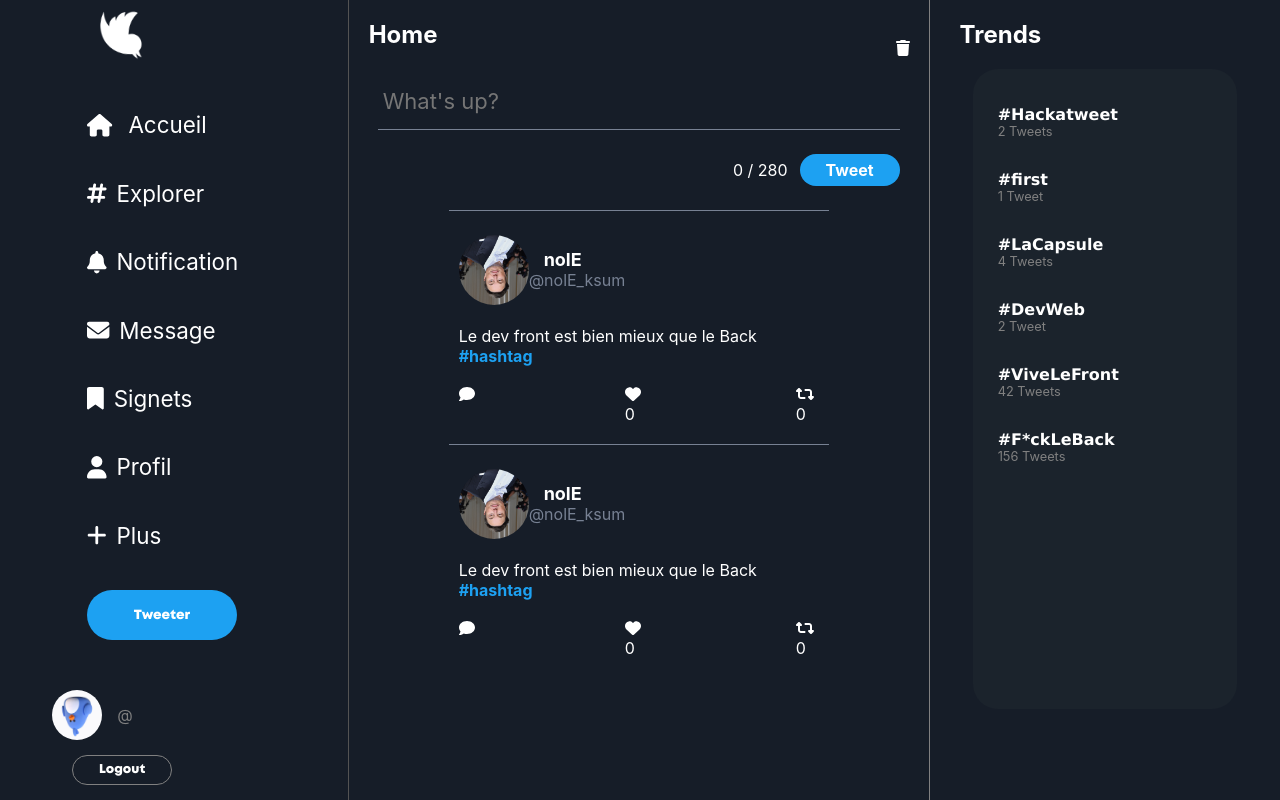
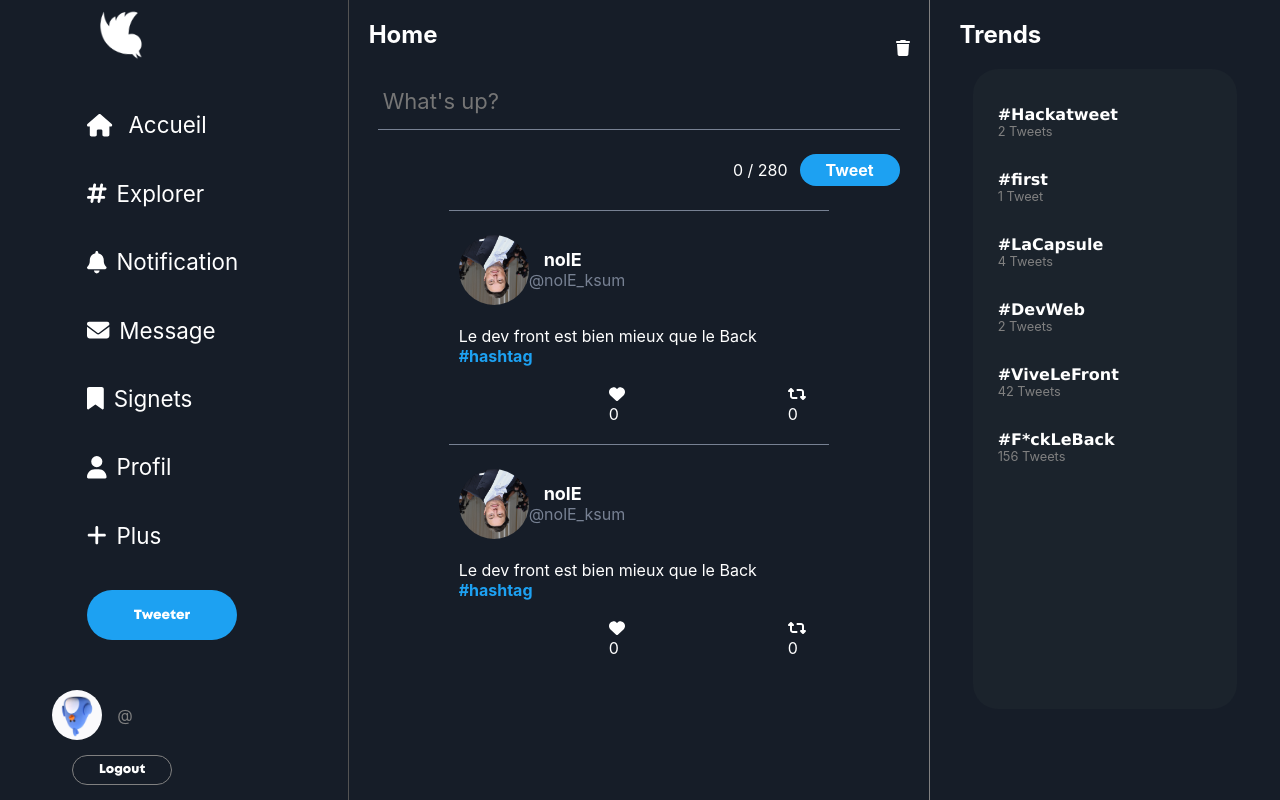
Before and after one commit to Yelizze/twitterfork-front, a Next.js app: page /home in a window 1280 px wide. Built offline with nearby package versions, Linux system fonts and the light colour scheme.

Commit message:
add front

```diff
--- a/components/Home.js
+++ b/components/Home.js
@@ -143,7 +143,7 @@ function Home() {
           </div>
           <div className={styles.trends}>
             <span>#DevWeb</span>
-            <p>2 Tweet</p>
+            <p>2 Tweets</p>
           </div>
           <div className={styles.trends}>
             <span>#ViveLeFront</span>
--- a/components/Tweet.js
+++ b/components/Tweet.js
@@ -68,13 +68,7 @@ function Tweet() {
         <span className={styles.hashtag}>#hashtag</span>
       </p>
       <div className={styles.tweetIcon}>
-        <div>
-          <FontAwesomeIcon
-            icon={faComment}
-            onClick={() => handleComment()}
-            style={CommentStyle}
-          />
-        </div>
+        <div></div>
         <div>
           <FontAwesomeIcon
             icon={faHeart}
--- a/styles/Home.module.css
+++ b/styles/Home.module.css
@@ -58,9 +58,9 @@
 .leftBtn {
   width: 150px;
   height: 50px;
-  border-radius: 25px;
+  border-radius: 2555px;
   background-color: #1da1f2;
-  color: #fff;
+  color: white;
   font-family: Mont Heavy, sans-serif;
   cursor: pointer;
 }
```
